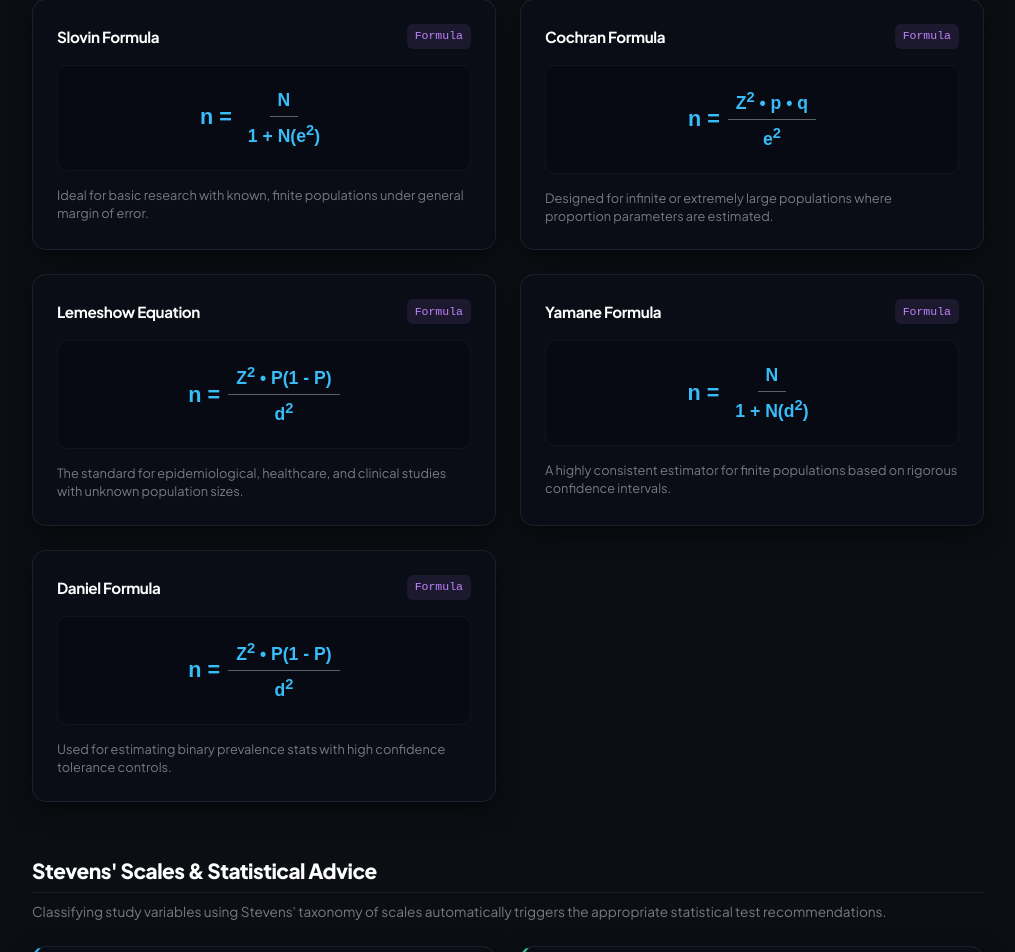
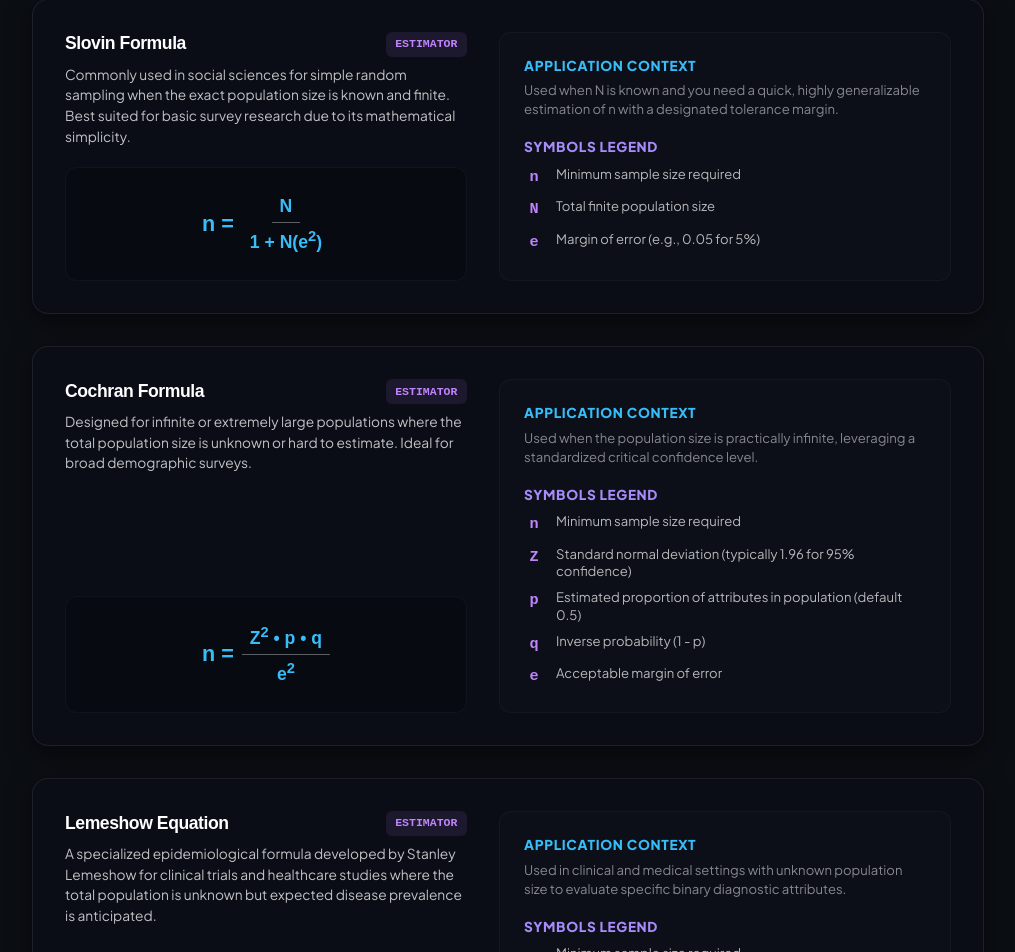
Before and after one commit to alexmaisa/archeres, a Next.js app in the folder web/: page /about in a window 1280 px wide. Shown: the part 1116-2068 px from the top of the page, without its empty margins (132-1147 px from the left). Built offline with nearby package versions, Linux system fonts and the light colour scheme.

Commit message:
docs: add comprehensive application contexts and symbols legends for all math formulas

```diff
--- a/web/src/app/about/page.tsx
+++ b/web/src/app/about/page.tsx
@@ -26,10 +26,17 @@ interface StepItem {
   desc: string;
 }
 
+interface SymbolItem {
+  char: string;
+  meaning: string;
+}
+
 interface MathFormula {
   id: string;
   name: string;
   context: string;
+  useCase: string;
+  symbols: SymbolItem[];
 }
 
 interface ScaleAdvice {
@@ -53,6 +60,7 @@ interface AboutContent {
   featuresList: CardItem[];
   mathSectionTitle: string;
   mathSectionDesc: string;
+  mathLegendTitle: string;
   mathFormulas: MathFormula[];
   scaleSectionTitle: string;
   scaleSectionDesc: string;
@@ -136,12 +144,67 @@ export default function AboutPage() {
       ],
       mathSectionTitle: "Mathematical Estimator Equations",
       mathSectionDesc: "Archeres performs real-time sampling size estimations using rigorous math models verified by senior academic examiners.",
+      mathLegendTitle: "Symbols Legend",
       mathFormulas: [
-        { id: "slovin", name: "Slovin Formula", context: "Ideal for basic research with known, finite populations under general margin of error." },
-        { id: "cochran", name: "Cochran Formula", context: "Designed for infinite or extremely large populations where proportion parameters are estimated." },
-        { id: "lemeshow", name: "Lemeshow Equation", context: "The standard for epidemiological, healthcare, and clinical studies with unknown population sizes." },
-        { id: "yamane", name: "Yamane Formula", context: "A highly consistent estimator for finite populations based on rigorous confidence intervals." },
-        { id: "daniel", name: "Daniel Formula", context: "Used for estimating binary prevalence stats with high confidence tolerance controls." }
+        {
+          id: "slovin",
+          name: "Slovin Formula",
+          useCase: "Commonly used in social sciences for simple random sampling when the exact population size is known and finite. Best suited for basic survey research due to its mathematical simplicity.",
+          context: "Used when N is known and you need a quick, highly generalizable estimation of n with a designated tolerance margin.",
+          symbols: [
+            { char: "n", meaning: "Minimum sample size required" },
+            { char: "N", meaning: "Total finite population size" },
+            { char: "e", meaning: "Margin of error (e.g., 0.05 for 5%)" }
+          ]
+        },
+        {
+          id: "cochran",
+          name: "Cochran Formula",
+          useCase: "Designed for infinite or extremely large populations where the total population size is unknown or hard to estimate. Ideal for broad demographic surveys.",
+          context: "Used when the population size is practically infinite, leveraging a standardized critical confidence level.",
+          symbols: [
+            { char: "n", meaning: "Minimum sample size required" },
+            { char: "Z", meaning: "Standard normal deviation (typically 1.96 for 95% confidence)" },
+            { char: "p", meaning: "Estimated proportion of attributes in population (default 0.5)" },
+            { char: "q", meaning: "Inverse probability (1 - p)" },
+            { char: "e", meaning: "Acceptable margin of error" }
+          ]
+        },
+        {
+          id: "lemeshow",
+          name: "Lemeshow Equation",
+          useCase: "A specialized epidemiological formula developed by Stanley Lemeshow for clinical trials and healthcare studies where the total population is unknown but expected disease prevalence is anticipated.",
+          context: "Used in clinical and medical settings with unknown population size to evaluate specific binary diagnostic attributes.",
+          symbols: [
+            { char: "n", meaning: "Minimum sample size required" },
+            { char: "Z", meaning: "Standard normal value (typically 1.96 for 95% confidence)" },
+            { char: "P", meaning: "Anticipated population prevalence or expected proportion" },
+            { char: "d", meaning: "Absolute precision limit required" }
+          ]
+        },
+        {
+          id: "yamane",
+          name: "Yamane Formula",
+          useCase: "Introduced by Taro Yamane as an alternative for finite populations with a high degree of precision control. It calculates the necessary sample size based on total population size.",
+          context: "A highly consistent and academically accepted estimator for finite, known administrative populations.",
+          symbols: [
+            { char: "n", meaning: "Minimum sample size required" },
+            { char: "N", meaning: "Total finite population size" },
+            { char: "d", meaning: "Margin tolerance level of error" }
+          ]
+        },
+        {
+          id: "daniel",
+          name: "Daniel Formula",
+          useCase: "Widely applied in medical diagnosis and prevalence research for assessing binary characteristics or characteristics of a specific subgroup.",
+          context: "Determines the necessary sample size when studying the prevalence of specific diagnostic parameters.",
+          symbols: [
+            { char: "n", meaning: "Minimum sample size required" },
+            { char: "Z", meaning: "Critical normal value based on confidence intervals" },
+            { char: "P", meaning: "Anticipated population prevalence of the trait" },
+            { char: "d", meaning: "Margin of precision desired" }
+          ]
+        }
       ],
       scaleSectionTitle: "Stevens' Scales & Statistical Advice",
       scaleSectionDesc: "Classifying study variables using Stevens' taxonomy of scales automatically triggers the appropriate statistical test recommendations.",
@@ -209,12 +272,67 @@ export default function AboutPage() {
       ],
       mathSectionTitle: "Formulasi Matematika Ukuran Sampel",
       mathSectionDesc: "Archeres melakukan estimasi ukuran sampel secara real-time menggunakan model matematika rigor yang teruji di hadapan penguji akademik.",
+      mathLegendTitle: "Legenda Simbol",
       mathFormulas: [
-        { id: "slovin", name: "Rumus Slovin", context: "Sangat ideal untuk penelitian umum dengan populasi terbatas yang diketahui ukuran pastinya." },
-        { id: "cochran", name: "Rumus Cochran", context: "Dikhususkan bagi populasi besar tak terbatas dengan estimasi proporsi parameter tertentu." },
-        { id: "lemeshow", name: "Persamaan Lemeshow", context: "Standar baku riset klinis, kedokteran, dan epidemiologi kesehatan dengan jumlah populasi tidak diketahui." },
-        { id: "yamane", name: "Rumus Yamane", context: "Estimator konsisten untuk populasi terbatas dengan basis tingkat kepercayaan presisi tinggi." },
-        { id: "daniel", name: "Rumus Daniel", context: "Digunakan untuk estimasi prevalensi biner pada studi diagnosis dengan toleransi margin terkendali." }
+        {
+          id: "slovin",
+          name: "Rumus Slovin",
+          useCase: "Paling sering digunakan dalam penelitian sosial untuk pengambilan sampel acak sederhana ketika ukuran populasi (N) diketahui secara pasti dan berjumlah terbatas (populasi terbatas). Sangat direkomendasikan karena kesederhanaan perhitungannya.",
+          context: "Digunakan ketika total populasi (N) diketahui dan Anda membutuhkan estimasi ukuran sampel (n) secara cepat dengan tingkat batas kesalahan tertentu.",
+          symbols: [
+            { char: "n", meaning: "Jumlah sampel minimal yang dibutuhkan" },
+            { char: "N", meaning: "Ukuran total populasi penelitian" },
+            { char: "e", meaning: "Margin toleransi kesalahan (misal: 0,05 untuk 5%)" }
+          ]
+        },
+        {
+          id: "cochran",
+          name: "Rumus Cochran",
+          useCase: "Dirancang oleh ahli statistik William G. Cochran untuk pengambilan sampel pada populasi yang sangat besar atau tidak terbatas (tidak diketahui jumlah pastinya). Sangat ideal untuk survei demografi berskala luas.",
+          context: "Digunakan ketika jumlah populasi dianggap tidak terbatas, memanfaatkan nilai deviasi standar normal kritis.",
+          symbols: [
+            { char: "n", meaning: "Jumlah sampel minimal yang dibutuhkan" },
+            { char: "Z", meaning: "Skor standar normal (biasanya 1,96 untuk tingkat kepercayaan 95%)" },
+            { char: "p", meaning: "Estimasi proporsi populasi dengan karakteristik tertentu (default 0,5)" },
+            { char: "q", meaning: "Peluang kebalikan proporsi populasi (1 - p)" },
+            { char: "e", meaning: "Margin toleransi kesalahan yang diterima" }
+          ]
+        },
+        {
+          id: "lemeshow",
+          name: "Persamaan Lemeshow",
+          useCase: "Persamaan epidemiologi khusus yang dikembangkan oleh Stanley Lemeshow untuk uji klinis, kedokteran, dan bidang kesehatan umum ketika jumlah total populasi tidak diketahui namun estimasi prevalensi penyakit dapat diantisipasi.",
+          context: "Digunakan dalam latar medis/klinis dengan populasi tak terbatas untuk mengevaluasi karakteristik diagnosis biner.",
+          symbols: [
+            { char: "n", meaning: "Jumlah sampel minimal yang dibutuhkan" },
+            { char: "Z", meaning: "Skor standar normal kritis (biasanya 1,96 pada tingkat kepercayaan 95%)" },
+            { char: "P", meaning: "Ekspektasi proporsi atau tingkat prevalensi penyakit dalam populasi" },
+            { char: "d", meaning: "Batas presisi kesalahan absolut yang diinginkan" }
+          ]
+        },
+        {
+          id: "yamane",
+          name: "Rumus Yamane",
+          useCase: "Diperkenalkan oleh Taro Yamane sebagai alternatif matematis yang konsisten untuk populasi terbatas yang diketahui jumlahnya. Rumus ini menghitung ukuran sampel berdasarkan total populasi dan batas toleransi.",
+          context: "Estimator yang sangat andal dan diterima secara luas di ranah akademis untuk populasi terbatas administratif.",
+          symbols: [
+            { char: "n", meaning: "Jumlah sampel minimal yang dibutuhkan" },
+            { char: "N", meaning: "Ukuran total populasi penelitian" },
+            { char: "d", meaning: "Toleransi batas kesalahan kesalahan presisi" }
+          ]
+        },
+        {
+          id: "daniel",
+          name: "Rumus Daniel",
+          useCase: "Banyak diterapkan dalam diagnosis medis dan penelitian klinis untuk menguji prevalensi karakteristik biner (seperti keberadaan penyakit atau gejala khusus) pada populasi target.",
+          context: "Menentukan ukuran sampel ketika peneliti berfokus pada pengujian proporsi diagnosis pada populasi tak terbatas.",
+          symbols: [
+            { char: "n", meaning: "Jumlah sampel minimal yang dibutuhkan" },
+            { char: "Z", meaning: "Nilai kritis normal berdasarkan rentang tingkat kepercayaan" },
+            { char: "P", meaning: "Antisipasi nilai prevalensi/proporsi fenomena di populasi" },
+            { char: "d", meaning: "Margin presisi kesalahan toleransi" }
+          ]
+        }
       ],
       scaleSectionTitle: "Skala Pengukuran Stevens & Arahan Uji Statistik",
       scaleSectionDesc: "Pengelompokan variabel berdasarkan taksonomi Stevens secara otomatis mengarahkan peneliti pada rekomendasi uji hipotesis yang valid.",
@@ -433,22 +551,61 @@ export default function AboutPage() {
             {copy.mathSectionDesc}
           </p>
           <div style={{
-            display: "grid",
-            gridTemplateColumns: isMobile ? "1fr" : "1fr 1fr",
-            gap: "1.5rem"
+            display: "flex",
+            flexDirection: "column",
+            gap: "2rem"
           }}>
             {copy.mathFormulas.map((f, idx) => (
-              <div key={idx} className="glass-panel" style={{ padding: "1.5rem", borderRadius: "14px", display: "flex", flexDirection: "column", gap: "1rem" }}>
-                <div style={{ display: "flex", justifyContent: "space-between", alignItems: "center" }}>
-                  <h3 style={{ fontSize: "0.95rem", fontWeight: 700, color: "white" }}>{f.name}</h3>
-                  <span style={{ fontSize: "0.72rem", color: "#c084fc", background: "rgba(192,132,252,0.1)", padding: "0.2rem 0.5rem", borderRadius: "6px", fontFamily: "monospace" }}>Formula</span>
+              <div key={idx} className="glass-panel" style={{ padding: "2rem", borderRadius: "16px", display: "flex", flexDirection: isMobile ? "column" : "row", gap: "2rem", alignItems: "stretch" }}>
+
+                {/* Left Side: Equation and Title */}
+                <div style={{ flex: 1, display: "flex", flexDirection: "column", gap: "1.25rem", justifyContent: "space-between" }}>
+                  <div>
+                    <div style={{ display: "flex", justifyContent: "space-between", alignItems: "center", marginBottom: "0.5rem" }}>
+                      <h3 style={{ fontSize: "1.1rem", fontWeight: 850, color: "white", fontFamily: "'Outfit', sans-serif" }}>{f.name}</h3>
+                      <span style={{ fontSize: "0.72rem", color: "#c084fc", background: "rgba(192,132,252,0.1)", padding: "0.2rem 0.6rem", borderRadius: "6px", fontFamily: "monospace", fontWeight: 700 }}>ESTIMATOR</span>
+                    </div>
+                    <p style={{ fontSize: "0.86rem", color: "rgba(255,255,255,0.75)", lineHeight: 1.5 }}>
+                      {f.useCase}
+                    </p>
+                  </div>
+
+                  <div style={{ background: "rgba(0,0,0,0.2)", padding: "1.5rem 1rem", borderRadius: "12px", border: "1px solid rgba(255,255,255,0.04)", display: "flex", justifyContent: "center", alignItems: "center" }}>
+                    {renderMathFormula(f.id)}
+                  </div>
                 </div>
-                <div style={{ background: "rgba(0,0,0,0.15)", padding: "1.25rem 0.75rem", borderRadius: "10px", border: "1px solid rgba(255,255,255,0.04)", display: "flex", justifyContent: "center" }}>
-                  {renderMathFormula(f.id)}
+
+                {/* Right Side: Usage & Symbols Legend */}
+                <div style={{ flex: 1, display: "flex", flexDirection: "column", gap: "1.25rem", background: "rgba(255,255,255,0.01)", border: "1px solid rgba(255,255,255,0.03)", padding: "1.5rem", borderRadius: "12px" }}>
+                  <div>
+                    <h4 style={{ fontSize: "0.85rem", fontWeight: 800, color: "#38bdf8", textTransform: "uppercase", letterSpacing: "0.05em", marginBottom: "0.4rem" }}>
+                      {currentLang === "id" ? "Konteks Penggunaan" : "Application Context"}
+                    </h4>
+                    <p style={{ fontSize: "0.82rem", color: "rgba(255,255,255,0.5)", lineHeight: 1.45 }}>
+                      {f.context}
+                    </p>
+                  </div>
+
+                  <div>
+                    <h4 style={{ fontSize: "0.85rem", fontWeight: 800, color: "#a78bfa", textTransform: "uppercase", letterSpacing: "0.05em", marginBottom: "0.6rem" }}>
+                      {copy.mathLegendTitle}
+                    </h4>
+                    <div style={{ display: "flex", flexDirection: "column", gap: "0.5rem" }}>
+                      {f.symbols.map((sym, sIdx) => (
+                        <div key={sIdx} style={{ display: "flex", alignItems: "flex-start", gap: "0.75rem" }}>
+                          <span style={{ fontSize: "0.95rem", fontWeight: 800, color: "#c084fc", fontFamily: "monospace", width: "20px", textAlign: "center", display: "inline-block" }}>
+                            {sym.char}
+                          </span>
+                          <span style={{ fontSize: "0.82rem", color: "rgba(255,255,255,0.7)", lineHeight: 1.35, flex: 1 }}>
+                            {sym.meaning}
+                          </span>
+                        </div>
+                      ))}
+                    </div>
+                  </div>
+
                 </div>
-                <p style={{ fontSize: "0.8rem", color: "rgba(255,255,255,0.45)", lineHeight: 1.4 }}>
-                  {f.context}
-                </p>
+
               </div>
             ))}
           </div>
```
